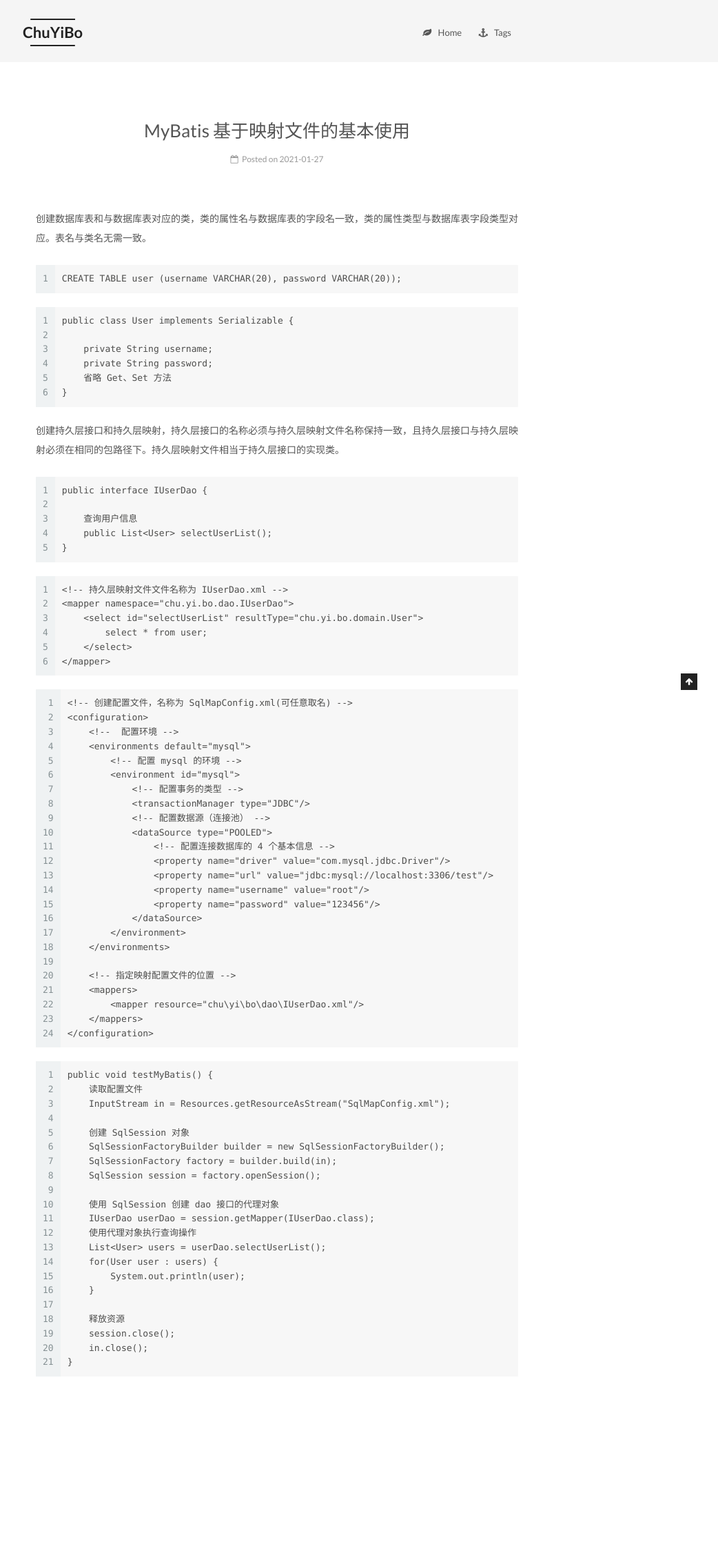
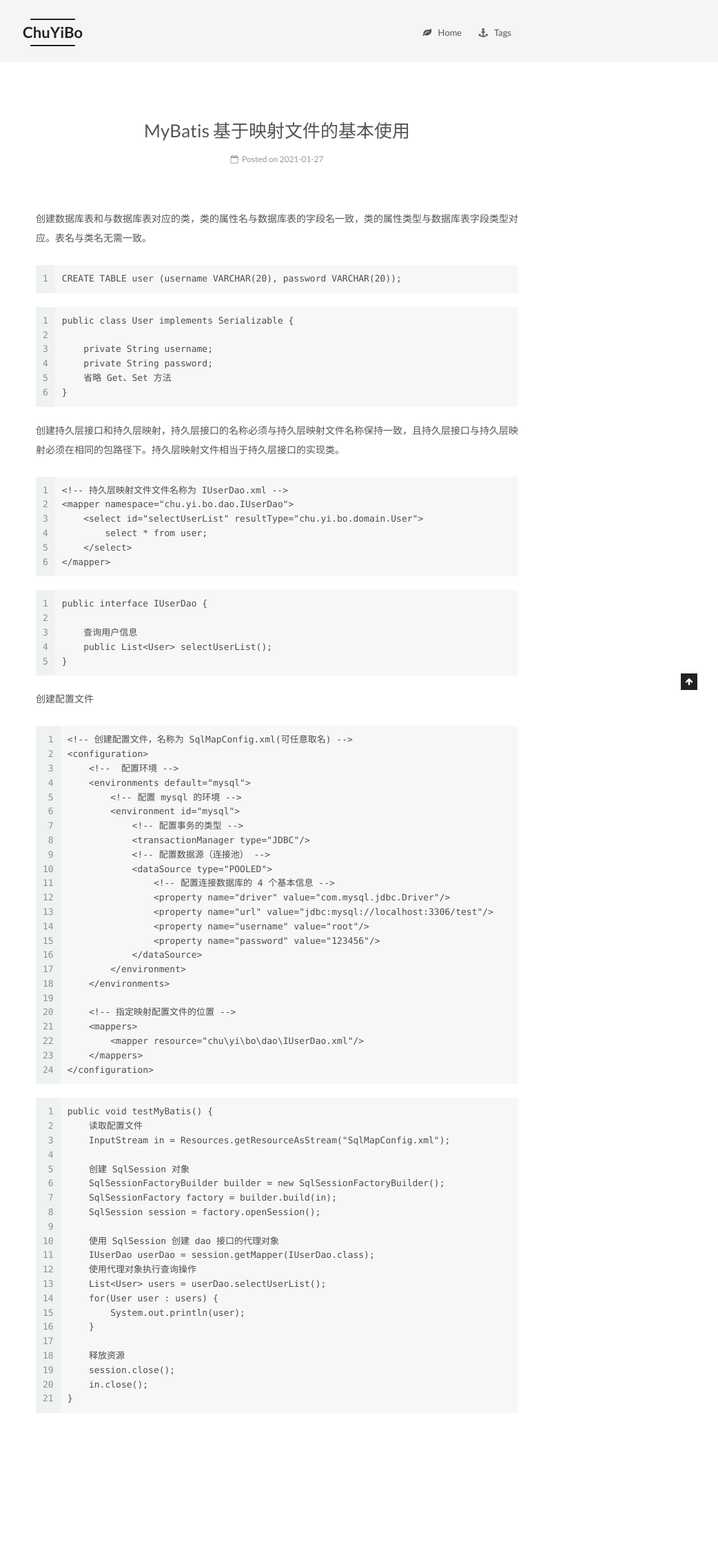
Before and after one commit to chuyibo/chuyibo.github.io, a Jekyll site: the page built from _posts/2021-01-27-MyBatis 学习笔记01.md, in a window 1280 px wide. Shown: the whole page at 69% size, without its empty margins (238-1280 px from the left). Built offline with Jekyll 4.4.1, drawn with Linux system fonts in a browser that asks for light colours; before the commit the page ends 2205 px from its top, so only the background shows below that.

Commit message:
2021/03/03

````diff
--- a/_posts/2021-01-27-MyBatis 学习笔记01.md
+++ b/_posts/2021-01-27-MyBatis 学习笔记01.md
@@ -25,6 +25,15 @@ public class User implements Serializable {
 创建持久层接口和持久层映射，持久层接口的名称必须与持久层映射文件名称保持一致，且持久层接口与持久层映射必须在相同的包路径下。持久层映射文件相当于持久层接口的实现类。
 
 ```
+<!-- 持久层映射文件文件名称为 IUserDao.xml -->
+<mapper namespace="chu.yi.bo.dao.IUserDao">
+    <select id="selectUserList" resultType="chu.yi.bo.domain.User">
+        select * from user;
+    </select>
+</mapper>
+```
+
+```
 public interface IUserDao {
 
     查询用户信息
@@ -32,14 +41,7 @@ public interface IUserDao {
 }
 ```
 
-```
-<!-- 持久层映射文件文件名称为 IUserDao.xml -->
-<mapper namespace="chu.yi.bo.dao.IUserDao">
-    <select id="selectUserList" resultType="chu.yi.bo.domain.User">
-        select * from user;
-    </select>
-</mapper>
-```
+创建配置文件
 
 ```
 <!-- 创建配置文件，名称为 SqlMapConfig.xml(可任意取名) -->
````
